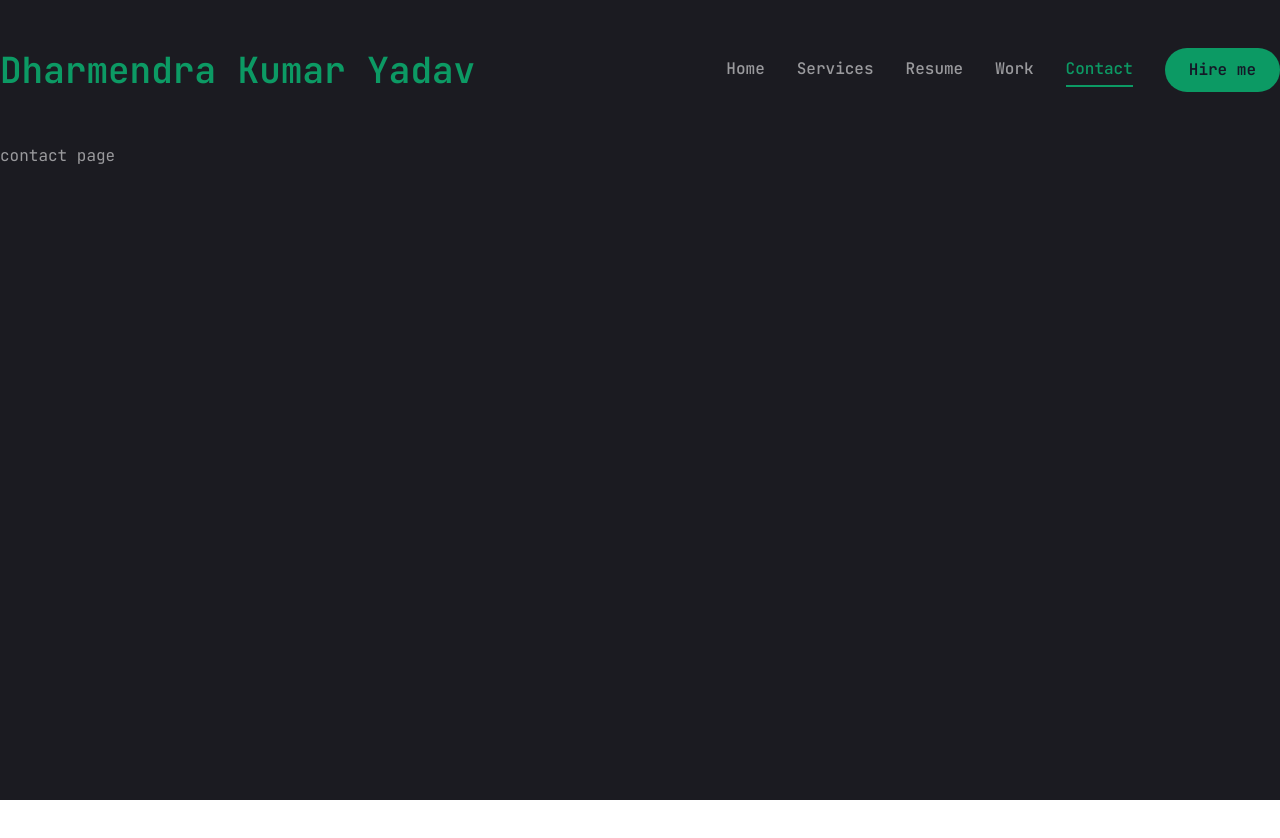
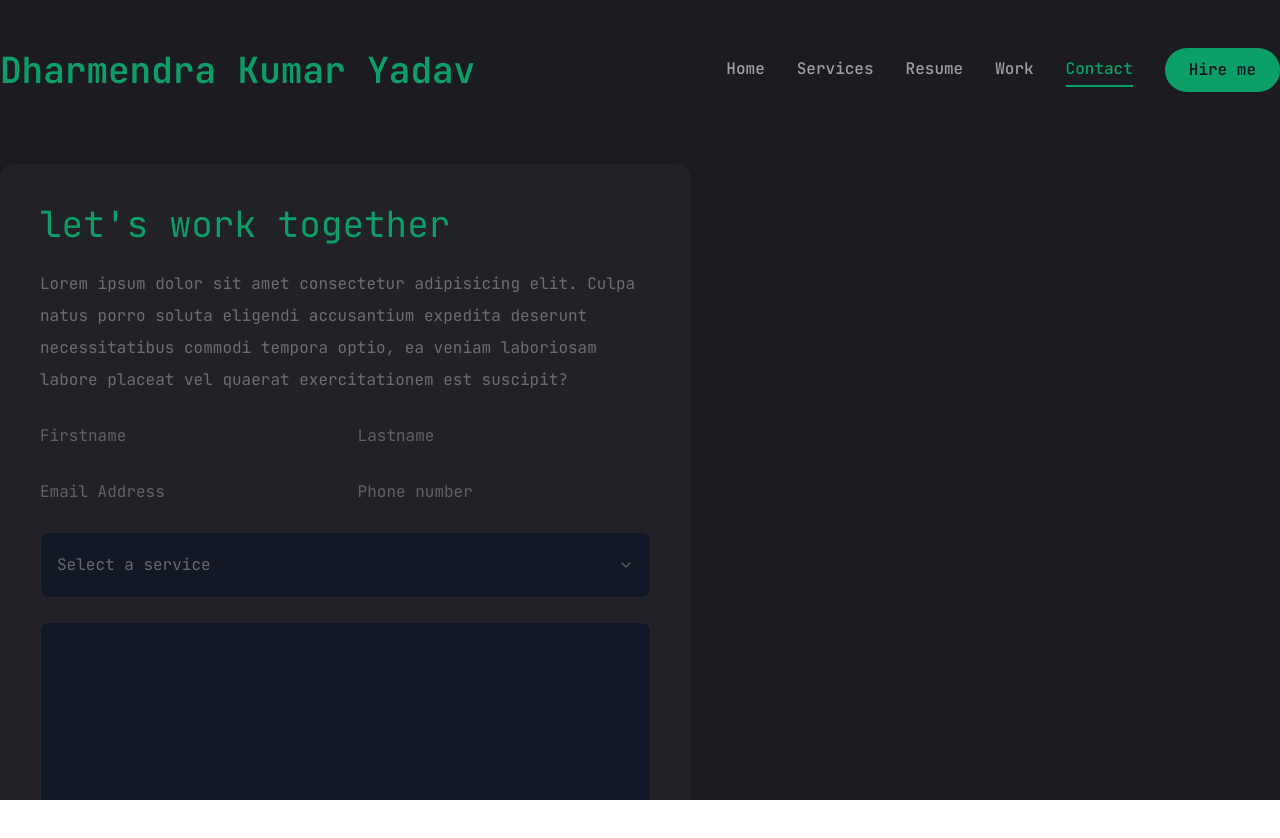
Before and after one commit to Dkyadav10/Updated_portfolio, a Next.js app: page /contact in a window 1280 px wide. Shown: the top 838 px of the page. Before the commit the page ends 800 px from the top, so only its background shows below. Built offline with nearby package versions, Linux system fonts and the light colour scheme.

Commit message:
last commit

```diff
--- a/app/contact/page.jsx
+++ b/app/contact/page.jsx
@@ -1,8 +1,135 @@
+"use client";
+
+import { Button } from "@/components/ui/button";
+import { Input } from "@/components/ui/input";
+import { Textarea } from "@/components/ui/textarea";
+
+
+import {
+  Select,
+  SelectContent,
+  SelectGroup,
+  SelectItem,
+  SelectLabel,
+  SelectTrigger,
+  SelectValue,
+} from "@/components/ui/select";
+
+import { FaPhoneAlt, FaEnvelope, FaMapMarkerAlt } from "react-icons/fa";
+
+const info = [
+  {
+    icon : <FaPhoneAlt />,
+    title : "Phone",
+    description : "9462490009"
+  },
+  {
+    icon : <FaEnvelope />,
+    title : "Email",
+    description : "dishantyadav839@gmail.com"
+  },
+  {
+    icon : <FaMapMarkerAlt />,
+    title : "Address",
+    description : "210-B R.K Puram kota Rajasthan"
+  },
+];
+
+import { motion } from "framer-motion"
 
 const contact = () => {
   return (
-    <div>contact page</div>
-  )
-}
+    <motion.section
+      initial = {{ opacity : 0 }}
+      animate = {{
+        opacity : 1,
+        transition : { delay : 2.4, duration: 0.4, ease: "easeIn"},
+      }}
+      className ="py-6"
+    >
+      <div className="container mx-auto">
+        <div container="flex flex-col xl:flex-row gap-[30px]">
 
-export default contact
+          {/* form */}
+          <div className="xl:w-[54%] order-2 xl:order-none">
+            <form className="flex flex-col gap-6 p-10 bg-[#27272c] rounded-xl ">
+              <h3 className="text-4xl text-[#00ff99]">let's work together</h3>
+              <p className="text-white/60">Lorem ipsum dolor sit amet consectetur adipisicing elit. Culpa natus porro soluta eligendi accusantium expedita deserunt necessitatibus commodi tempora optio, ea veniam laboriosam labore placeat vel quaerat exercitationem est suscipit?
+              </p>
+
+              <div className="grid grid-cols-1 md:grid-cols-2 gap-6">
+
+                <input type="firstname" placeholder="Firstname" />
+                <input type="lastname" placeholder="Lastname" />
+                <input type="email" placeholder="Email Address" />
+                <input type="phone" placeholder="Phone number" />
+
+              </div>
+
+              {/* Select */}
+              <Select>
+                <SelectTrigger className="w-full">
+                  <SelectValue placeholder="Select a service" />
+                </SelectTrigger>
+
+                <SelectContent>
+                  <SelectGroup>
+                    <SelectLabel>
+                      <SelectItem value = "est">
+                        Web Development
+                      </SelectItem>
+                      <SelectItem value = "cst">
+                        UI/UX Design
+                      </SelectItem>
+                      <SelectItem value = "mst">
+                        Logo Design
+                      </SelectItem>
+                      <SelectItem value = "mst">
+                        Databse Development
+                      </SelectItem>
+                    </SelectLabel>
+                  </SelectGroup>
+                </SelectContent>
+
+              </Select>
+
+              {/* textarea */}
+              <Textarea
+                className="h-[200px]"
+                placeholde="Type your message here"
+              />
+
+              {/* btn */}
+              <Button size="md" className="max-w-40">
+                Send Message
+              </Button>
+            </form>
+          </div>
+
+          {/* info */}
+          <div className="flex-1 flex items-center xl:justify-end order-1 xl:order-none mb-8 xl:mb-0">
+            <ul>
+              {info.map((item, index) => {
+                return (
+                  <li key={index} className="flex items-center gap-6">
+                    <div className="w-[52px] h-[52px] xl:w-[72px] xl:h-[72px] bg-[#27272c] text-[#00ff99] rounded-md flex items-center justify-center">
+
+                      <div className="text-[28px]">{item.icon}</div>
+
+                    </div>
+                    <div className="flex-1">
+                      <p className="text-white/60">{item.title}</p>
+                      <h3 className="text-xl">{item.description}</h3>
+                    </div>
+                  </li>
+                );
+              })}
+            </ul>
+          </div>
+        </div>
+      </div>
+    </motion.section>
+  );
+};
+
+export default contact;
--- a/components/ui/input.jsx
+++ b/components/ui/input.jsx
@@ -12,9 +12,7 @@
       type={type}
       data-slot="input"
       className={cn(
-        "file:text-foreground placeholder:text-muted-foreground selection:bg-primary selection:text-primary-foreground dark:bg-input/30 border-input flex h-9 w-full min-w-0 rounded-md border bg-transparent px-3 py-1 text-base shadow-xs transition-[color,box-shadow] outline-none file:inline-flex file:h-7 file:border-0 file:bg-transparent file:text-sm file:font-medium disabled:pointer-events-none disabled:cursor-not-allowed disabled:opacity-50 md:text-sm",
-        "focus-visible:border-ring focus-visible:ring-ring/50 focus-visible:ring-[3px]",
-        "aria-invalid:ring-destructive/20 dark:aria-invalid:ring-destructive/40 aria-invalid:border-destructive",
+        "flex h-[48px] rounded-md border border-white/10 focus:border-[#00ff99] font-light bg-primary px-4 py-5 text-base placeholder:text-white/60 outline:none",
         className
       )}
       {...props} />
--- a/components/ui/select.jsx
+++ b/components/ui/select.jsx
@@ -35,7 +35,7 @@
       data-slot="select-trigger"
       data-size={size}
       className={cn(
-        "border-input data-[placeholder]:text-muted-foreground [&_svg:not([class*='text-'])]:text-muted-foreground focus-visible:border-ring focus-visible:ring-ring/50 aria-invalid:ring-destructive/20 dark:aria-invalid:ring-destructive/40 aria-invalid:border-destructive dark:bg-input/30 dark:hover:bg-input/50 flex w-fit items-center justify-between gap-2 rounded-md border bg-transparent px-3 py-2 text-sm whitespace-nowrap shadow-xs transition-[color,box-shadow] outline-none focus-visible:ring-[3px] disabled:cursor-not-allowed disabled:opacity-50 data-[size=default]:h-9 data-[size=sm]:h-8 *:data-[slot=select-value]:line-clamp-1 *:data-[slot=select-value]:flex *:data-[slot=select-value]:items-center *:data-[slot=select-value]:gap-2 [&_svg]:pointer-events-none [&_svg]:shrink-0 [&_svg:not([class*='size-'])]:size-4",
+        "flex h-[48] w-full items-center justify-between rounded-md border border-white/10 bg-primary px-4 py-5 text-base text-white/60 placeholder:text-white/10 focus:border-[#00ff99] outline-none",
         className
       )}
       {...props}>
@@ -58,7 +58,7 @@
       <SelectPrimitive.Content
         data-slot="select-content"
         className={cn(
-          "bg-popover text-popover-foreground data-[state=open]:animate-in data-[state=closed]:animate-out data-[state=closed]:fade-out-0 data-[state=open]:fade-in-0 data-[state=closed]:zoom-out-95 data-[state=open]:zoom-in-95 data-[side=bottom]:slide-in-from-top-2 data-[side=left]:slide-in-from-right-2 data-[side=right]:slide-in-from-left-2 data-[side=top]:slide-in-from-bottom-2 relative z-50 max-h-(--radix-select-content-available-height) min-w-[8rem] origin-(--radix-select-content-transform-origin) overflow-x-hidden overflow-y-auto rounded-md border shadow-md",
+          "bg-[#1c2222] text-white border-white/10 data-[state=open]:animate-in data-[state=closed]:animate-out data-[state=closed]:fade-out-0 data-[state=open]:fade-in-0 data-[state=closed]:zoom-out-95 data-[state=open]:zoom-in-95 data-[side=bottom]:slide-in-from-top-2 data-[side=left]:slide-in-from-right-2 data-[side=right]:slide-in-from-left-2 data-[side=top]:slide-in-from-bottom-2 relative z-50 max-h-(--radix-select-content-available-height) min-w-[8rem] origin-(--radix-select-content-transform-origin) overflow-x-hidden overflow-y-auto rounded-md border shadow-md",
           position === "popper" &&
             "data-[side=bottom]:translate-y-1 data-[side=left]:-translate-x-1 data-[side=right]:translate-x-1 data-[side=top]:-translate-y-1",
           className
@@ -98,7 +98,7 @@
     <SelectPrimitive.Item
       data-slot="select-item"
       className={cn(
-        "focus:bg-accent focus:text-accent-foreground [&_svg:not([class*='text-'])]:text-muted-foreground relative flex w-full cursor-default items-center gap-2 rounded-sm py-1.5 pr-8 pl-2 text-sm outline-hidden select-none data-[disabled]:pointer-events-none data-[disabled]:opacity-50 [&_svg]:pointer-events-none [&_svg]:shrink-0 [&_svg:not([class*='size-'])]:size-4 *:[span]:last:flex *:[span]:last:items-center *:[span]:last:gap-2",
+        "focus:bg-[#00ff99] focus:text-[#1c2222] dark:focus:bg-slate-800 dark:focus:text-slate-50 [&_svg:not([class*='text-'])]:text-muted-foreground relative flex w-full cursor-default items-center gap-2 rounded-sm py-1.5 pr-8 pl-2 text-sm outline-hidden select-none data-[disabled]:pointer-events-none data-[disabled]:opacity-50 [&_svg]:pointer-events-none [&_svg]:shrink-0 [&_svg:not([class*='size-'])]:size-4 *:[span]:last:flex *:[span]:last:items-center *:[span]:last:gap-2",
         className
       )}
       {...props}>
--- a/components/ui/textarea.jsx
+++ b/components/ui/textarea.jsx
@@ -10,7 +10,7 @@
     <textarea
       data-slot="textarea"
       className={cn(
-        "border-input placeholder:text-muted-foreground focus-visible:border-ring focus-visible:ring-ring/50 aria-invalid:ring-destructive/20 dark:aria-invalid:ring-destructive/40 aria-invalid:border-destructive dark:bg-input/30 flex field-sizing-content min-h-16 w-full rounded-md border bg-transparent px-3 py-2 text-base shadow-xs transition-[color,box-shadow] outline-none focus-visible:ring-[3px] disabled:cursor-not-allowed disabled:opacity-50 md:text-sm",
+        " flex min-h-[80px] w-full rounded-md border border-white/10 bg-primary px-4 py-5 text-base placeholder:text-white/60 focus-visible:outline-none focus-visible:ring-1 focus:visible:ring focus-visible:ring-[#00ff99] focus-visible:ring-offset-0 disabled:cursor-not-allowed disabled:opacity-50",
         className
       )}
       {...props} />
```
